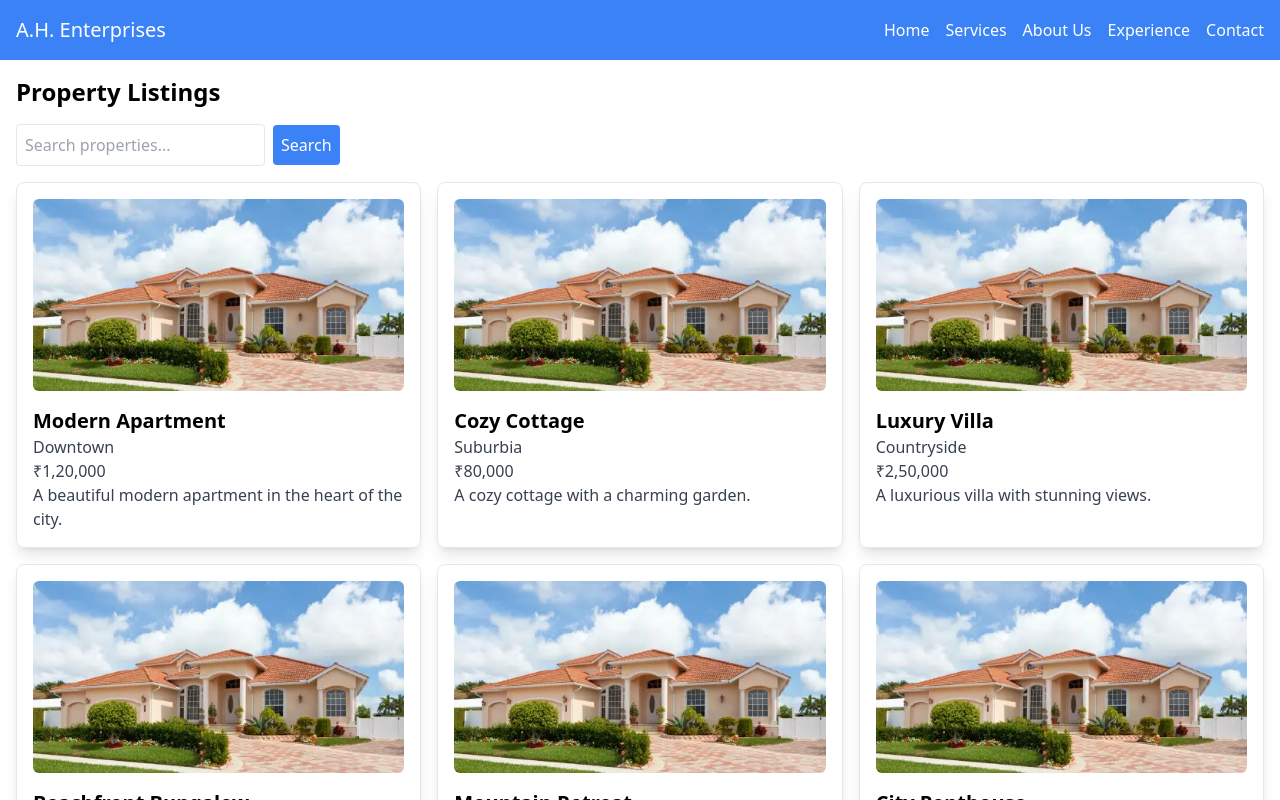
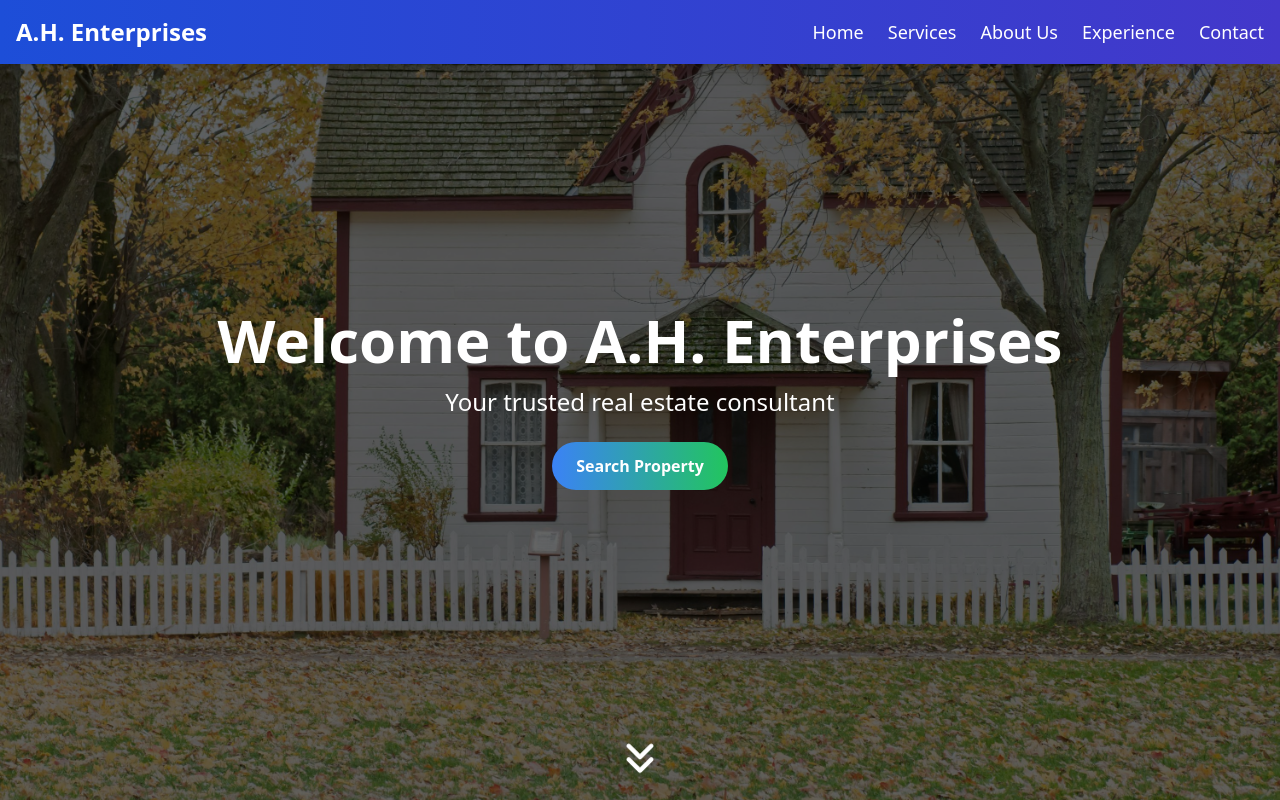
Before and after one commit to Netlock-Gemes/ah-client, a React (Create React App) app: page / in a window 1280 px wide. Shown: the top 800 px of the page. Built offline with nearby package versions, Linux system fonts and the light colour scheme.

Commit message:
updated home

```diff
--- a/package.json
+++ b/package.json
@@ -6,8 +6,10 @@
     "@testing-library/jest-dom": "^5.17.0",
     "@testing-library/react": "^13.4.0",
     "@testing-library/user-event": "^13.5.0",
+    "framer-motion": "^11.3.17",
     "react": "^18.3.1",
     "react-dom": "^18.3.1",
+    "react-icons": "^5.2.1",
     "react-router-dom": "^6.25.1",
     "react-scripts": "5.0.1",
     "web-vitals": "^2.1.4"
--- a/src/components/Footer.js
+++ b/src/components/Footer.js
@@ -1,18 +1,21 @@
 import React from 'react';
+import { FaFacebookSquare } from "react-icons/fa";
+import { FaSquareXTwitter, FaLinkedin } from "react-icons/fa6";
+
 
 const Footer = () => {
   return (
     <footer className="bg-gray-800 text-white py-8">
       <div className="container mx-auto px-4">
-        <div className="flex flex-wrap">
+        <div className="flex flex-wrap md:gap-0 gap-8">
           <div className="w-full md:w-1/4">
-            <h2 className="text-xl font-bold mb-4">A.H. Enterprises</h2>
+            <h2 className="text-xl font-bold md:mb-4">A.H. Enterprises</h2>
             <p className="text-gray-400">
               Your trusted real estate consultant, helping you find your dream property.
             </p>
           </div>
           <div className="w-full md:w-1/4">
-            <h2 className="text-xl font-bold mb-4">Quick Links</h2>
+            <h2 className="text-xl font-bold md:mb-4">Quick Links</h2>
             <ul>
               <li><a href="/" className="text-gray-400 hover:text-white">Home</a></li>
               <li><a href="/services" className="text-gray-400 hover:text-white">Services</a></li>
@@ -22,22 +25,22 @@ const Footer = () => {
             </ul>
           </div>
           <div className="w-full md:w-1/4">
-            <h2 className="text-xl font-bold mb-4">Contact Us</h2>
+            <h2 className="text-xl font-bold md:mb-4">Contact Us</h2>
             <p className="text-gray-400">123 Main Street, Downtown, Mumbai</p>
             <p className="text-gray-400">Phone: +91 98765 43210</p>
             <p className="text-gray-400">Email: info@ahenterprises.com</p>
           </div>
           <div className="w-full md:w-1/4">
-            <h2 className="text-xl font-bold mb-4">Follow Us</h2>
+            <h2 className="text-xl font-bold md:mb-4 mb-1">Follow Us</h2>
             <div className="flex space-x-4">
               <a href="https://facebook.com" className="text-gray-400 hover:text-white">
-                <svg className="w-6 h-6" fill="currentColor" viewBox="0 0 24 24"><path d="M22.676 0H1.324C.593 0 0 .593 0 1.324v21.352C0 23.407.593 24 1.324 24h11.495v-9.294H9.847V11.29h2.973V8.543c0-2.947 1.798-4.554 4.427-4.554 1.257 0 2.336.093 2.65.135v3.073h-1.818c-1.425 0-1.701.678-1.701 1.672v2.19h3.41l-.445 3.416h-2.965V24h5.805c.73 0 1.324-.593 1.324-1.324V1.324C24 .593 23.407 0 22.676 0z"/></svg>
+                <FaFacebookSquare className='h-7 w-7' />
               </a>
               <a href="https://twitter.com" className="text-gray-400 hover:text-white">
-                <svg className="w-6 h-6" fill="currentColor" viewBox="0 0 24 24"><path d="M24 4.557a9.826 9.826 0 0 1-2.828.775 4.933 4.933 0 0 0 2.165-2.724 9.865 9.865 0 0 1-3.127 1.197 4.919 4.919 0 0 0-8.38 4.482A13.957 13.957 0 0 1 1.67 3.149 4.904 4.904 0 0 0 3.193 9.862 4.888 4.888 0 0 1 .96 9.144v.062a4.918 4.918 0 0 0 3.941 4.827 4.996 4.996 0 0 1-1.29.172c-.315 0-.623-.031-.924-.089a4.922 4.922 0 0 0 4.597 3.417 9.869 9.869 0 0 1-6.101 2.105c-.395 0-.785-.023-1.17-.068a13.955 13.955 0 0 0 7.548 2.212c9.055 0 14.01-7.504 14.01-14.01 0-.213-.005-.426-.014-.637A9.998 9.998 0 0 0 24 4.557z"/></svg>
+                <FaSquareXTwitter className="h-7 w-7" />
               </a>
               <a href="https://linkedin.com" className="text-gray-400 hover:text-white">
-                <svg className="w-6 h-6" fill="currentColor" viewBox="0 0 24 24"><path d="M19.998 3A10 10 0 1 0 4 17.725v.8c0 1.292.993 2.398 2.295 2.475a10.001 10.001 0 1 0 13.703-18.999v-.001zm-8.25 15h-3v-7h3v7zm-1.5-8.188a1.688 1.688 0 1 1 .001-3.376 1.688 1.688 0 0 1 0 3.376zm8.75 8.188h-3v-3.875c0-1.055-.025-2.414-1.475-2.414-1.475 0-1.7 1.152-1.7 2.336v3.953h-3v-7h2.875v.953h.04c.399-.758 1.375-1.555 2.828-1.555 3.024 0 3.578 1.988 3.578 4.571v3.031z"/></svg>
+              <FaLinkedin className="h-7 w-7" />
               </a>
             </div>
           </div>
--- /dev/null
+++ b/src/components/Hero.js
@@ -0,0 +1,59 @@
+import React from 'react';
+import { motion } from 'framer-motion';
+import img from '../assets/images/5.jpg';
+import { FaAnglesDown } from "react-icons/fa6";
+
+const Hero = ({ scrollToNextSection }) => {
+    const backgroundImageUrl = `url(${img})`;
+
+    return (
+        <section
+            className="relative bg-cover bg-center h-screen"
+            style={{ backgroundImage: backgroundImageUrl }}
+        >
+            <div className="absolute inset-0 bg-black bg-opacity-60"></div>
+            <div className="relative z-10 flex flex-col justify-center items-center text-center text-white p-4 h-full">
+                <motion.h1
+                    className="text-4xl md:text-6xl font-bold mb-4"
+                    initial={{ opacity: 0, y: -50 }}
+                    animate={{ opacity: 1, y: 0 }}
+                    transition={{ duration: 1 }}
+                >
+                    Welcome to A.H. Enterprises
+                </motion.h1>
+                <motion.p
+                    className="text-lg md:text-2xl mb-6"
+                    initial={{ opacity: 0, y: 50 }}
+                    animate={{ opacity: 1, y: 0 }}
+                    transition={{ duration: 1, delay: 0.5 }}
+                >
+                    Your trusted real estate consultant
+                </motion.p>
+                <motion.a
+                    onClick={scrollToNextSection} // Handle click event to scroll
+                    className="bg-gradient-to-r from-blue-500 to-green-500 hover:from-blue-700 hover:to-green-700 text-white font-bold py-3 px-6 rounded-full transition duration-300 ease-in-out transform hover:scale-105 cursor-pointer"
+                    initial={{ opacity: 0, scale: 0.8 }}
+                    animate={{ opacity: 1, scale: 1 }}
+                    transition={{ duration: 1, delay: 1 }}
+                >
+                    <button>
+                        Search Property
+                    </button>
+                </motion.a>
+            </div>
+            <div className="absolute bottom-0 left-0 right-0 flex justify-center mb-4">
+                <motion.a
+                    href="#property-listings"
+                    className="text-white animate-bounce"
+                    initial={{ opacity: 0 }}
+                    animate={{ opacity: 1 }}
+                    transition={{ duration: 1, delay: 1.5 }}
+                >
+                    <FaAnglesDown className='h-9 w-9' />
+                </motion.a>
+            </div>
+        </section>
+    );
+};
+
+export default Hero;
--- a/src/components/Home.js
+++ b/src/components/Home.js
@@ -1,11 +1,13 @@
-import React, { useState, useEffect } from 'react';
+import React, { useState, useEffect, useRef } from 'react';
 import SearchBar from './SearchBar';
 import PropertyCard from './PropertyCard';
 import sampleProperties from '../constants/sampleProperties';
+import Hero from './Hero';
 
 const Home = () => {
   const [properties, setProperties] = useState([]);
   const [filteredProperties, setFilteredProperties] = useState([]);
+  const propertySectionRef = useRef(null); // Ref for scrolling
 
   useEffect(() => {
     // Simulate fetching data
@@ -21,14 +23,23 @@ const Home = () => {
     setFilteredProperties(filtered);
   };
 
+  const scrollToNextSection = () => {
+    if (propertySectionRef.current) {
+      propertySectionRef.current.scrollIntoView({ behavior: 'smooth' });
+    }
+  };
+
   return (
-    <div className="container mx-auto p-4">
-      <h1 className="text-2xl font-bold mb-4">Property Listings</h1>
-      <SearchBar onSearch={handleSearch} />
-      <div className="grid grid-cols-1 md:grid-cols-3 gap-4 mt-4">
-        {filteredProperties.map((property) => (
-          <PropertyCard key={property._id} property={property} />
-        ))}
+    <div className="flex flex-col mx-auto bg-gray-200">
+      <Hero scrollToNextSection={scrollToNextSection} />
+      <div ref={propertySectionRef} className="pt-20 p-8">
+        <h1 className="text-2xl md:text-4xl font-bold mb-4 text-center">Property Listings</h1>
+        <SearchBar onSearch={handleSearch} />
+        <div className="grid grid-cols-1 sm:grid-cols-2 md:grid-cols-3 gap-4 mt-4">
+          {filteredProperties.map((property) => (
+            <PropertyCard key={property._id} property={property} />
+          ))}
+        </div>
       </div>
     </div>
   );
--- a/src/components/Navbar.js
+++ b/src/components/Navbar.js
@@ -1,17 +1,71 @@
-import React from 'react';
+import React, { useState } from 'react';
 import { Link } from 'react-router-dom';
+import { motion, AnimatePresence } from 'framer-motion';
+// import logo from '../assets/images/logo.png'; // Ensure you have a logo image
 
 const Navbar = () => {
+  const [isOpen, setIsOpen] = useState(false);
+
   return (
-    <nav className="bg-blue-500 p-4">
+    <nav className="bg-gradient-to-r from-blue-700 to-indigo-700 p-4 fixed top-0 z-30 w-full shadow-lg text-lg">
       <div className="container mx-auto flex justify-between items-center">
-        <h1 className="text-white text-xl">A.H. Enterprises</h1>
-        <div className="space-x-4">
-          <Link to="/" className="text-white">Home</Link>
-          <Link to="/services" className="text-white">Services</Link>
-          <Link to="/about-us" className="text-white">About Us</Link>
-          <Link to="/experience" className="text-white">Experience</Link>
-          <Link to="/contact" className="text-white">Contact</Link>
+        <div className="flex items-center">
+          {/* <img src={logo} alt="A.H. Enterprises" className="h-10 w-10 mr-3" /> */}
+          <h1 className="text-white text-2xl font-bold">A.H. Enterprises</h1>
+        </div>
+        <div className="block lg:hidden">
+          <button
+            onClick={() => setIsOpen(!isOpen)}
+            className="text-white focus:outline-none"
+          >
+            <svg className="h-6 w-6" fill="none" stroke="currentColor" viewBox="0 0 24 24" xmlns="http://www.w3.org/2000/svg">
+              <path strokeLinecap="round" strokeLinejoin="round" strokeWidth="2" d={isOpen ? 'M6 18L18 6M6 6l12 12' : 'M4 6h16M4 12h16m-7 6h7'} />
+            </svg>
+          </button>
+        </div>
+        <AnimatePresence>
+          {isOpen && (
+            <motion.div
+              initial={{ opacity: 0, y: -10 }}
+              animate={{ opacity: 1, y: 0 }}
+              exit={{ opacity: 0, y: -10 }}
+              transition={{ duration: 0.3 }}
+              className={`lg:flex lg:space-x-6 absolute lg:static bg-gradient-to-r from-blue-700 to-indigo-700 w-full lg:w-auto top-16 left-0 lg:top-auto lg:left-auto p-4 lg:p-0`}
+            >
+              <motion.div whileHover={{ scale: 1.1 }} whileTap={{ scale: 0.9 }}>
+                <Link to="/" className="text-white hover:text-yellow-400 transition duration-300 block lg:inline-block mt-2 lg:mt-0">Home</Link>
+              </motion.div>
+              <motion.div whileHover={{ scale: 1.1 }} whileTap={{ scale: 0.9 }}>
+                <Link to="/services" className="text-white hover:text-yellow-400 transition duration-300 block lg:inline-block mt-2 lg:mt-0">Services</Link>
+              </motion.div>
+              <motion.div whileHover={{ scale: 1.1 }} whileTap={{ scale: 0.9 }}>
+                <Link to="/about-us" className="text-white hover:text-yellow-400 transition duration-300 block lg:inline-block mt-2 lg:mt-0">About Us</Link>
+              </motion.div>
+              <motion.div whileHover={{ scale: 1.1 }} whileTap={{ scale: 0.9 }}>
+                <Link to="/experience" className="text-white hover:text-yellow-400 transition duration-300 block lg:inline-block mt-2 lg:mt-0">Experience</Link>
+              </motion.div>
+              <motion.div whileHover={{ scale: 1.1 }} whileTap={{ scale: 0.9 }}>
+                <Link to="/contact" className="text-white hover:text-yellow-400 transition duration-300 block lg:inline-block mt-2 lg:mt-0">Contact</Link>
+              </motion.div>
+            </motion.div>
+          )}
+        </AnimatePresence>
+        <div className={`lg:flex lg:space-x-6 absolute lg:static w-full lg:w-auto top-16 left-0 lg:top-auto lg:left-auto p-4 lg:p-0 hidden`}>
+          <motion.div whileHover={{ scale: 1.1 }} whileTap={{ scale: 0.9 }}>
+            <Link to="/" className="text-white hover:text-yellow-400 transition duration-300 block lg:inline-block mt-2 lg:mt-0">Home</Link>
+          </motion.div>
+          <motion.div whileHover={{ scale: 1.1 }} whileTap={{ scale: 0.9 }}>
+            <Link to="/services" className="text-white hover:text-yellow-400 transition duration-300 block lg:inline-block mt-2 lg:mt-0">Services</Link>
+          </motion.div>
+          <motion.div whileHover={{ scale: 1.1 }} whileTap={{ scale: 0.9 }}>
+            <Link to="/about-us" className="text-white hover:text-yellow-400 transition duration-300 block lg:inline-block mt-2 lg:mt-0">About Us</Link>
+          </motion.div>
+          <motion.div whileHover={{ scale: 1.1 }} whileTap={{ scale: 0.9 }}>
+            <Link to="/experience" className="text-white hover:text-yellow-400 transition duration-300 block lg:inline-block mt-2 lg:mt-0">Experience</Link>
+          </motion.div>
+          <motion.div whileHover={{ scale: 1.1 }} whileTap={{ scale: 0.9 }}>
+            <Link to="/contact" className="text-white hover:text-yellow-400 transition duration-300 block lg:inline-block mt-2 lg:mt-0">Contact</Link>
+          </motion.div>
         </div>
       </div>
     </nav>
--- a/src/components/PropertyCard.js
+++ b/src/components/PropertyCard.js
@@ -1,16 +1,24 @@
 import React from 'react';
-import img from '../assets/images/2.jpg'
+import { motion } from 'framer-motion';
+import img from '../assets/images/2.jpg';
 
 const PropertyCard = ({ property }) => {
-
   return (
-    <div className="border p-4 rounded-lg shadow-lg">
+    <motion.div
+      className="bg-white border border-gray-200 p-4 rounded-lg shadow-lg hover:shadow-xl transition-shadow duration-300 flex flex-col justify-between"
+      whileHover={{ scale: 1.02 }}
+    >
       <img src={img} alt={property.name} className="w-full h-48 object-cover rounded-md mb-4" />
-      <h2 className="text-xl font-bold">{property.name}</h2>
-      <p className="text-gray-700">{property.location}</p>
-      <p className="text-gray-700">₹{property.price.toLocaleString('en-IN')}</p>
-      <p className="text-gray-700">{property.description}</p>
-    </div>
+      <div className="flex-1">
+        <h2 className="text-xl font-bold text-gray-800 mb-2">{property.name}</h2>
+        <p className="text-gray-600 mb-1">{property.location}</p>
+        <p className="text-gray-800 font-semibold text-lg mb-4">₹{property.price.toLocaleString('en-IN')}</p>
+        <p className="text-gray-600">{property.description}</p>
+      </div>
+      <button className="mt-4 py-2 px-4 bg-blue-500 text-white rounded-full hover:bg-blue-700 transition duration-300">
+        View Details
+      </button>
+    </motion.div>
   );
 };
 
--- a/src/components/SearchBar.js
+++ b/src/components/SearchBar.js
@@ -2,21 +2,28 @@ import React, { useState } from 'react';
 
 const SearchBar = ({ onSearch }) => {
   const [query, setQuery] = useState('');
+
+  const handleInputChange = (e) => {
+    setQuery(e.target.value);
+  };
 
   const handleSearch = () => {
     onSearch(query);
   };
 
   return (
-    <div className="flex items-center space-x-2">
+    <div className="flex justify-center mb-4">
       <input
         type="text"
+        className="w-full md:w-1/2 px-4 py-2 border rounded-l-lg focus:outline-none focus:ring-blue-600 outline-none"
+        placeholder="Search for properties..."
         value={query}
-        onChange={(e) => setQuery(e.target.value)}
-        className="border p-2 rounded"
-        placeholder="Search properties..."
+        onChange={handleInputChange}
       />
-      <button onClick={handleSearch} className="bg-blue-500 text-white p-2 rounded">
+      <button
+        onClick={handleSearch}
+        className="bg-blue-600 text-white px-4 py-2 rounded-r-lg hover:bg-blue-700 transition duration-300"
+      >
         Search
       </button>
     </div>
```
Also changed, not shown: 1 other file (tests, documents, lock files or other folders).
